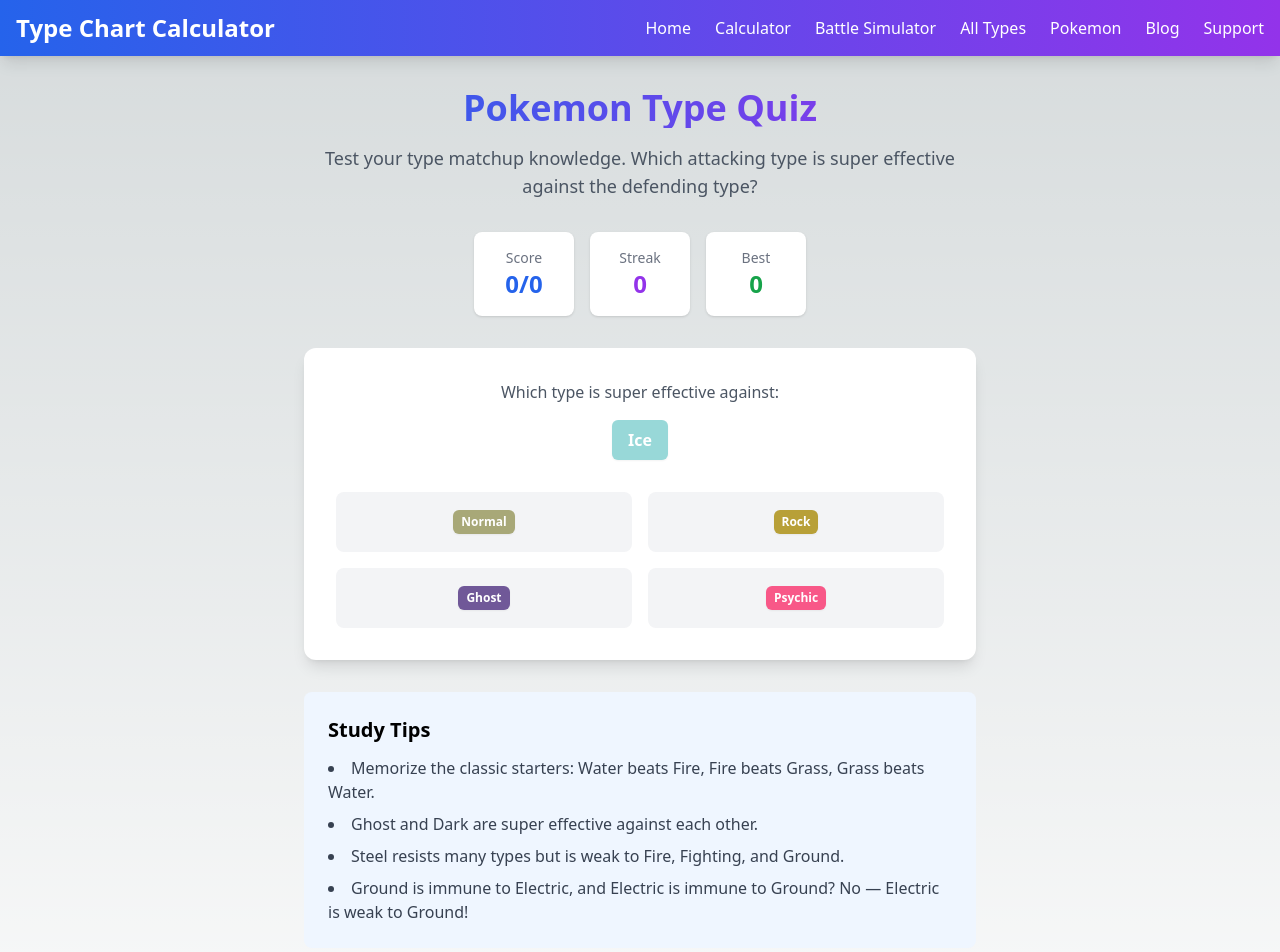
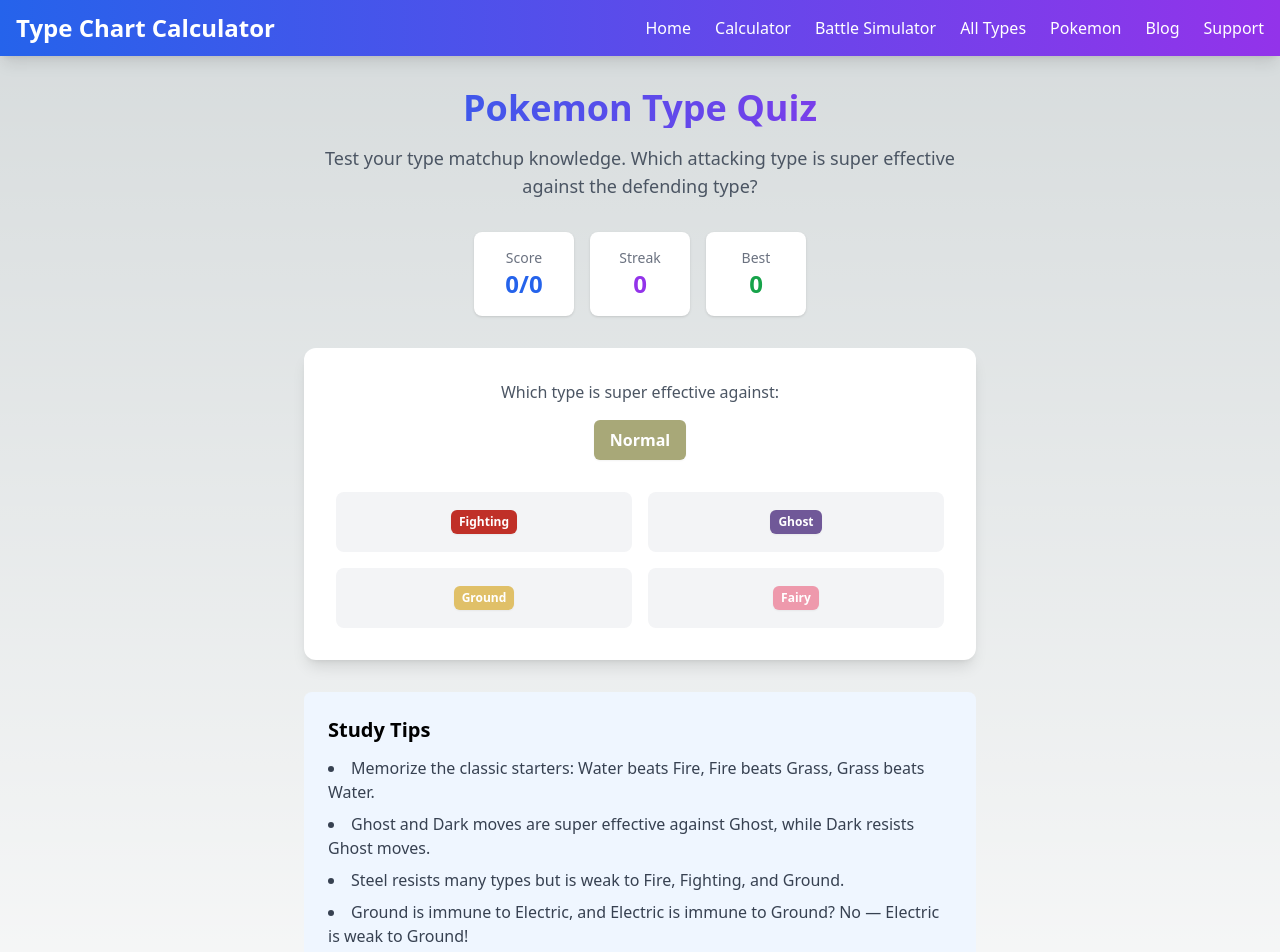
Before and after one commit to lincyang720/type-chart-calculator, a Next.js app: page /pokemon/type-quiz in a window 1280 px wide. Shown: the top 952 px of the page. Built offline with nearby package versions, Linux system fonts and the light colour scheme.

Commit message:
Fix SEO redirects and quiz hydration

```diff
--- a/app/pokemon/type-quiz/TypeQuizClient.tsx
+++ b/app/pokemon/type-quiz/TypeQuizClient.tsx
@@ -11,6 +11,12 @@ const ALL_TYPES: TypeId[] = [
   'fighting', 'poison', 'ground', 'flying', 'psychic', 'bug',
   'rock', 'ghost', 'dragon', 'dark', 'steel', 'fairy'
 ];
+
+const INITIAL_QUESTION = {
+  defendingType: 'normal' as TypeId,
+  correctAnswer: 'fighting' as TypeId,
+  options: ['fighting', 'ghost', 'ground', 'fairy'] as TypeId[],
+};
 
 function getRandomType(): TypeId {
   return ALL_TYPES[Math.floor(Math.random() * ALL_TYPES.length)];
@@ -55,7 +61,7 @@ function generateQuestion() {
 }
 
 export default function TypeQuizPage() {
-  const [question, setQuestion] = useState(() => generateQuestion());
+  const [question, setQuestion] = useState(INITIAL_QUESTION);
   const [selected, setSelected] = useState<TypeId | null>(null);
   const [score, setScore] = useState(0);
   const [total, setTotal] = useState(0);
@@ -166,7 +172,7 @@ export default function TypeQuizPage() {
           <h2 className="text-xl font-bold mb-3">Study Tips</h2>
           <ul className="list-disc list-inside space-y-2 text-gray-700">
             <li>Memorize the classic starters: Water beats Fire, Fire beats Grass, Grass beats Water.</li>
-            <li>Ghost and Dark are super effective against each other.</li>
+            <li>Ghost and Dark moves are super effective against Ghost, while Dark resists Ghost moves.</li>
             <li>Steel resists many types but is weak to Fire, Fighting, and Ground.</li>
             <li>Ground is immune to Electric, and Electric is immune to Ground? No — Electric is weak to Ground!</li>
           </ul>
--- a/next.config.js
+++ b/next.config.js
@@ -15,13 +15,13 @@ const nextConfig = {
       {
         source: '/pokemon/pokemon-type-chart',
         destination: '/pokemon/type-chart',
-        permanent: true,
+        statusCode: 301,
       },
       // P1: Consolidate duplicate type-quiz pages to resolve cannibalization
       {
         source: '/pokemon/pokemon-type-quiz',
         destination: '/pokemon/type-quiz',
-        permanent: true,
+        statusCode: 301,
       },
     ];
   },
```
